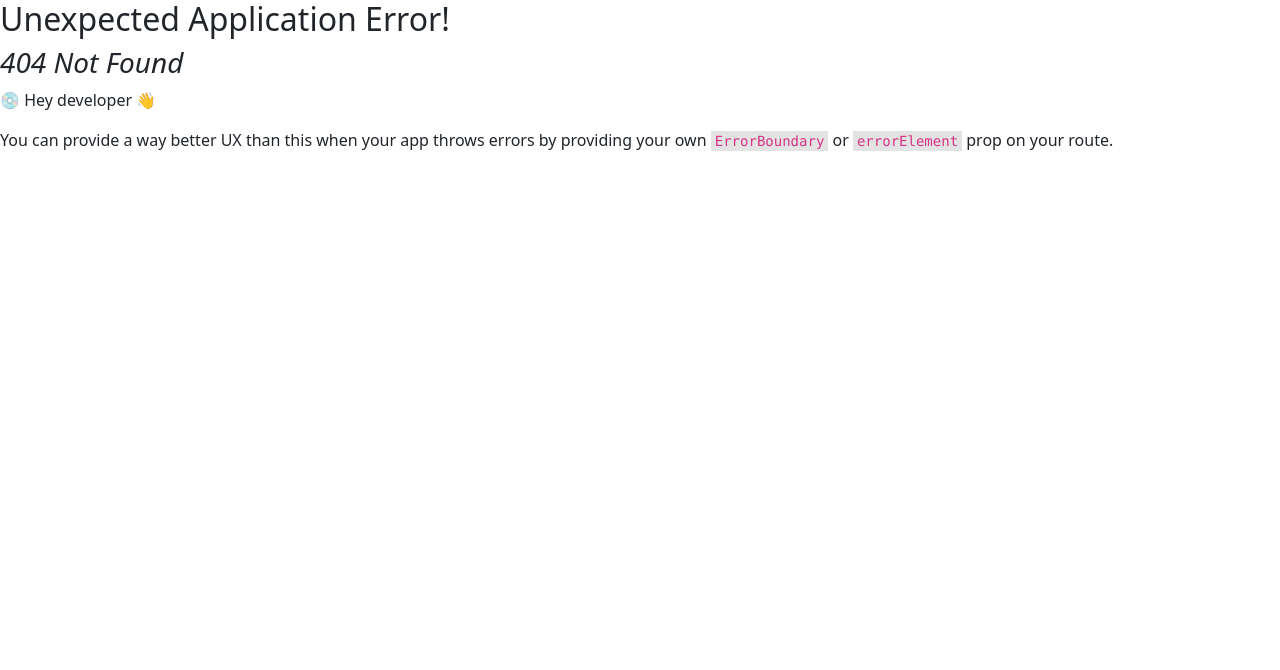
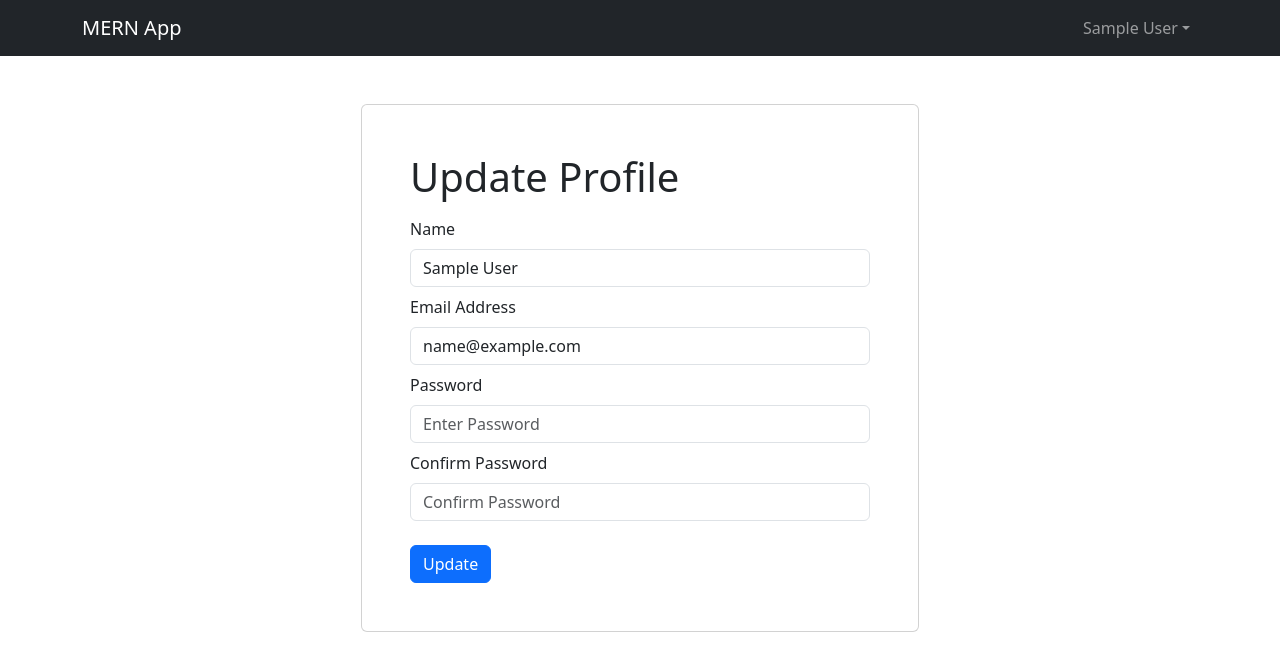
Before and after one commit to Lozlink/Mern-Stack, a React (Vite) app in the folder frontend/: page /profile in a window 1280 px wide. Before the commit this address had no page. Shown: the top 670 px of the page. Built offline with nearby package versions, Linux system fonts and the light colour scheme; sample sign-in values are in the browser's storage.

Commit message:
User controls complete"

```diff
--- /dev/null
+++ b/frontend/src/components/PrivateRoute.jsx
@@ -0,0 +1,15 @@
+import { Navigate, Outlet, useSearchParams } from "react-router-dom";
+import { useSelector } from "react-redux";
+
+import React from 'react'
+
+const PrivateRoute = () => {
+
+  const {userInfo} = useSelector((state) => state.auth)
+
+  return (
+    userInfo ? <Outlet/> : <Navigate to='/login' replace />
+  )
+}
+
+export default PrivateRoute
--- a/frontend/src/main.jsx
+++ b/frontend/src/main.jsx
@@ -9,6 +9,8 @@
 import HomeScreen from './screens/HomeScreen.jsx';
 import LoginScreen from './screens/LoginScreen.jsx';
 import RegisterScreen from './screens/RegisterScreen.jsx';
+import ProfileScreen from './screens/ProfileScreen.jsx';
+import PrivateRoute from './components/PrivateRoute.jsx';
 
 const router = createBrowserRouter(
   createRoutesFromElements(
@@ -16,6 +18,10 @@
       <Route index={true} path='/' element={<HomeScreen/>}/>
       <Route path='/login' element={<LoginScreen/>}/>
       <Route path='/register' element={<RegisterScreen/>}/>
+      {/* Private routes */}
+      <Route path='' element={<PrivateRoute />}>
+        <Route path='/profile' element={<ProfileScreen/>}/>
+      </Route>
     </Route>
   )
 )
--- /dev/null
+++ b/frontend/src/screens/ProfileScreen.jsx
@@ -0,0 +1,115 @@
+import {useState, useEffect} from 'react';
+import { Link, useNavigate } from 'react-router-dom';
+import {Form, Button, Row, Col} from 'react-bootstrap';
+import FormContainer from '../components/FormContainer';
+import { useDispatch, useSelector } from 'react-redux';
+import { toast } from 'react-toastify';
+import Loader from '../components/Loader';
+import { setCredentials } from '../slices/authSlice';
+import { useUpdateUserMutation } from '../slices/usersApiSlice';
+
+
+const ProfileScreen = () => {
+  const [name, setName] = useState();
+  const [email, setEmail] = useState();
+  const [password, setPassword] = useState();
+  const [confirmPassword, setConfirmPassword] = useState();
+
+  const navigate = useNavigate();
+  const dispatch = useDispatch();
+  // access userinfo from redux state management
+  const { userInfo } = useSelector((state) => state.auth );
+
+  const [UpdateProfile, {isLoading}] = useUpdateUserMutation();
+
+  useEffect(() => {
+    if (userInfo) {
+      setName(userInfo.name)
+      setEmail(userInfo.email)
+    }
+  },[userInfo.setName, userInfo.setEmail])
+
+  // handle API call to update details
+  const handleSubmit = async (e) => {
+    e.preventDefault();
+    if (password !== confirmPassword) {
+      toast.error('Passwords do not match')
+    } else {
+      try {
+        const res = await UpdateProfile({
+          _id: userInfo._id,
+          name,
+          email,
+          setPassword
+        }).unwrap();
+        dispatch(setCredentials({...res}));
+        toast.success('Profile has been updated');
+      } catch (err) {
+        toast.error(err?.data?.message || err.error)
+      }
+    }
+  };
+
+  return (
+    <FormContainer>
+      <h1>Update Profile</h1>
+
+      <Form onSubmit={handleSubmit}>
+
+        <Form.Group className='my-2' controlId='name'>
+          <Form.Label>Name</Form.Label>
+          <Form.Control
+          type='text'
+          placeholder='Enter Name'
+          value={name}
+          onChange={ (e) => setName(e.target.value)}
+          >
+          </Form.Control>
+        </Form.Group>
+
+        <Form.Group className='my-2' controlId='email'>
+          <Form.Label>Email Address</Form.Label>
+          <Form.Control
+          type='email'
+          placeholder='Enter Email'
+          value={email}
+          onChange={ (e) => setEmail(e.target.value)}
+          >
+          </Form.Control>
+        </Form.Group>
+
+        <Form.Group className='my-2' controlId='password'>
+          <Form.Label>Password</Form.Label>
+          <Form.Control
+          type='password'
+          placeholder='Enter Password'
+          value={password}
+          onChange={ (e) => setPassword(e.target.value)}
+          >
+          </Form.Control>
+        </Form.Group>
+
+        <Form.Group className='my-2' controlId='confirmPassword'>
+          <Form.Label>Confirm Password</Form.Label>
+          <Form.Control
+          type='password'
+          placeholder='Confirm Password'
+          value={confirmPassword}
+          onChange={ (e) => setConfirmPassword(e.target.value)}
+          >
+          </Form.Control>
+        </Form.Group>
+
+      { isLoading && <Loader />}
+
+        <Button type='submit' variant='primary' className='mt-3'>
+          Update
+        </Button>
+
+
+      </Form>
+    </FormContainer>
+  )
+}
+
+export default ProfileScreen
--- a/frontend/src/slices/usersApiSlice.js
+++ b/frontend/src/slices/usersApiSlice.js
@@ -24,8 +24,15 @@
         url: `${USERS_URL}/logout`,
         method: 'POST'
       })
-    })
+    }),
+    updateUser: builder.mutation({
+      query: (data) => ({
+        url: `${USERS_URL}/profile`,
+        method: 'PUT',
+        body: data
+      })
+    }),
   })
 })
 
-export const { useLoginMutation, useLogoutMutation, useRegisterMutation } = usersApiSlice;
+export const { useLoginMutation, useLogoutMutation, useRegisterMutation, useUpdateUserMutation } = usersApiSlice;
```
